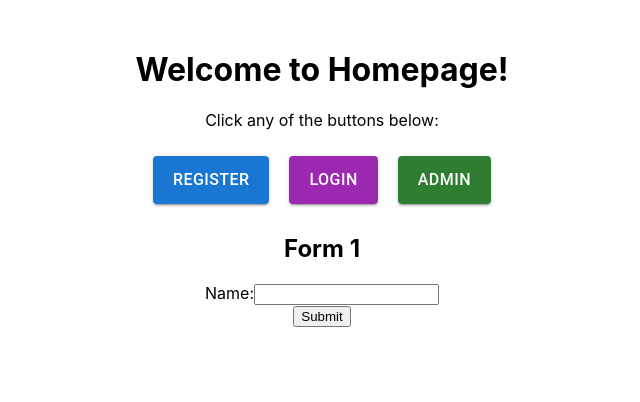
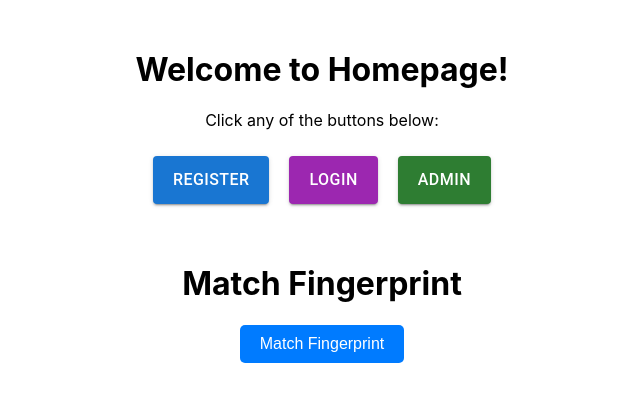
Before and after one commit to amb002/TMP-project, a React (Create React App) app in the folder frontend/: page / in a window 1280 px wide. Both pictures are taken after a click on the button "LOGIN". Shown: the top 402 px of the page, without its empty margins (318-958 px from the left). Built offline with nearby package versions, Linux system fonts and the light colour scheme.

Commit message:
test login

```diff
--- a/frontend/src/views/homepage/forms/Login.jsx
+++ b/frontend/src/views/homepage/forms/Login.jsx
@@ -1,19 +1,69 @@
-import React from 'react';
+import React, { useState } from "react";
+import axios from "axios";
 
-function Login() {
+const MatchFingerprint = () => {
+  const [message, setMessage] = useState("");
+  const [matchedId, setMatchedId] = useState(null);
+  const [alias, setAlias] = useState("");
+  const [confidence, setConfidence] = useState(null);
+  const [error, setError] = useState("");
+
+  const handleMatchFingerprint = async () => {
+    setMessage("");
+    setMatchedId(null);
+    setAlias("");
+    setConfidence(null);
+    setError("");
+
+    try {
+      const response = await axios.post("http://localhost:8000/match");
+      const data = response.data;
+      setMessage(data.message);
+      setMatchedId(data.id);
+      setAlias(data.alias);
+      setConfidence(data.confidence);
+    } catch (err) {
+      if (err.response) {
+        setError(err.response.data.detail || "Failed to match fingerprint.");
+      } else {
+        setError("An error occurred. Please try again.");
+      }
+    }
+  };
+
   return (
-    <div>
-      <h2>Form 1</h2>
-      <form>
-        <label>
-          Name:
-          <input type="text" name="name" />
-        </label>
-        <br />
-        <button type="submit">Submit</button>
-      </form>
+    <div style={{ textAlign: "center", marginTop: "50px" }}>
+      <h1>Match Fingerprint</h1>
+      <button
+        onClick={handleMatchFingerprint}
+        style={{
+          padding: "10px 20px",
+          fontSize: "16px",
+          cursor: "pointer",
+          backgroundColor: "#007BFF",
+          color: "#FFF",
+          border: "none",
+          borderRadius: "5px",
+        }}
+      >
+        Match Fingerprint
+      </button>
+      {message && (
+        <div style={{ marginTop: "20px", color: "green" }}>
+          <h3>{message}</h3>
+          <p>ID: {matchedId}</p>
+          <p>Alias: {alias}</p>
+          <p>Confidence: {confidence}</p>
+        </div>
+      )}
+      {error && (
+        <div style={{ marginTop: "20px", color: "red" }}>
+          <h3>Error</h3>
+          <p>{error}</p>
+        </div>
+      )}
     </div>
   );
-}
+};
 
-export default Login;
+export default MatchFingerprint;
```
